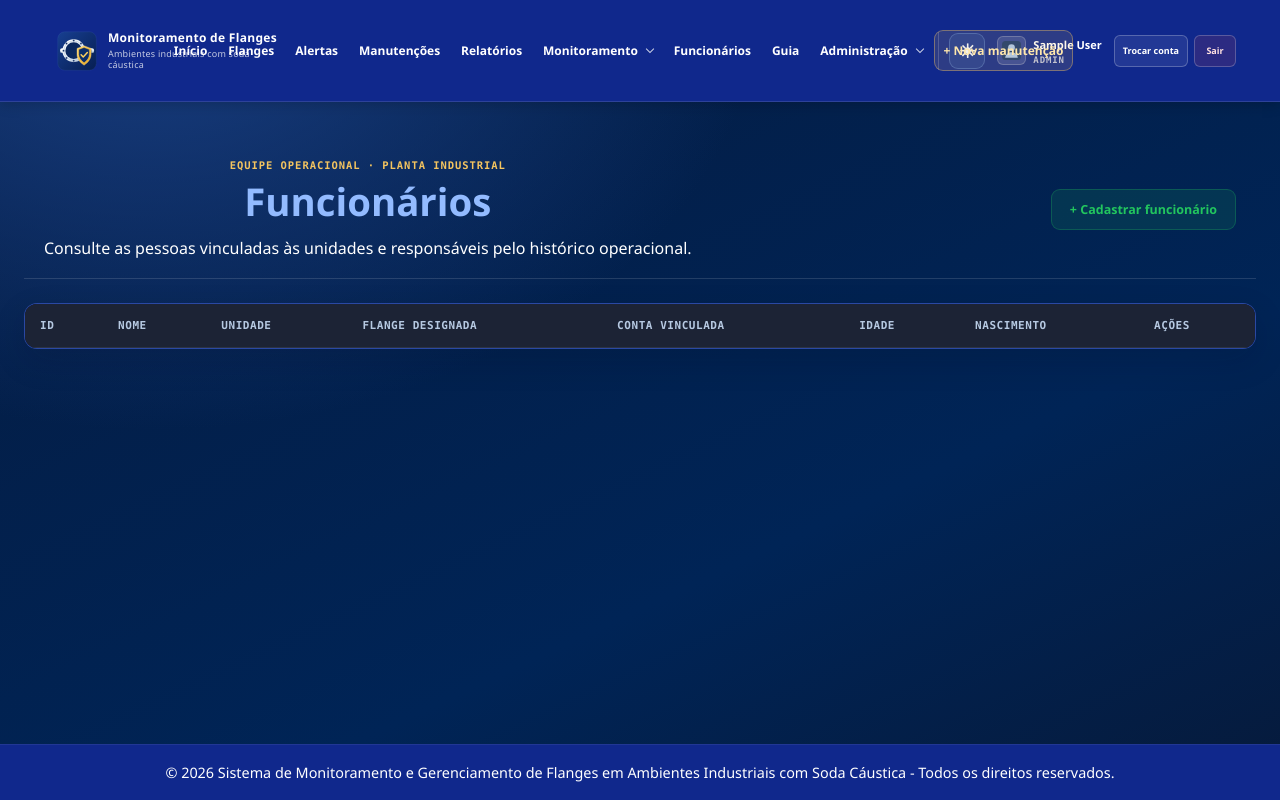
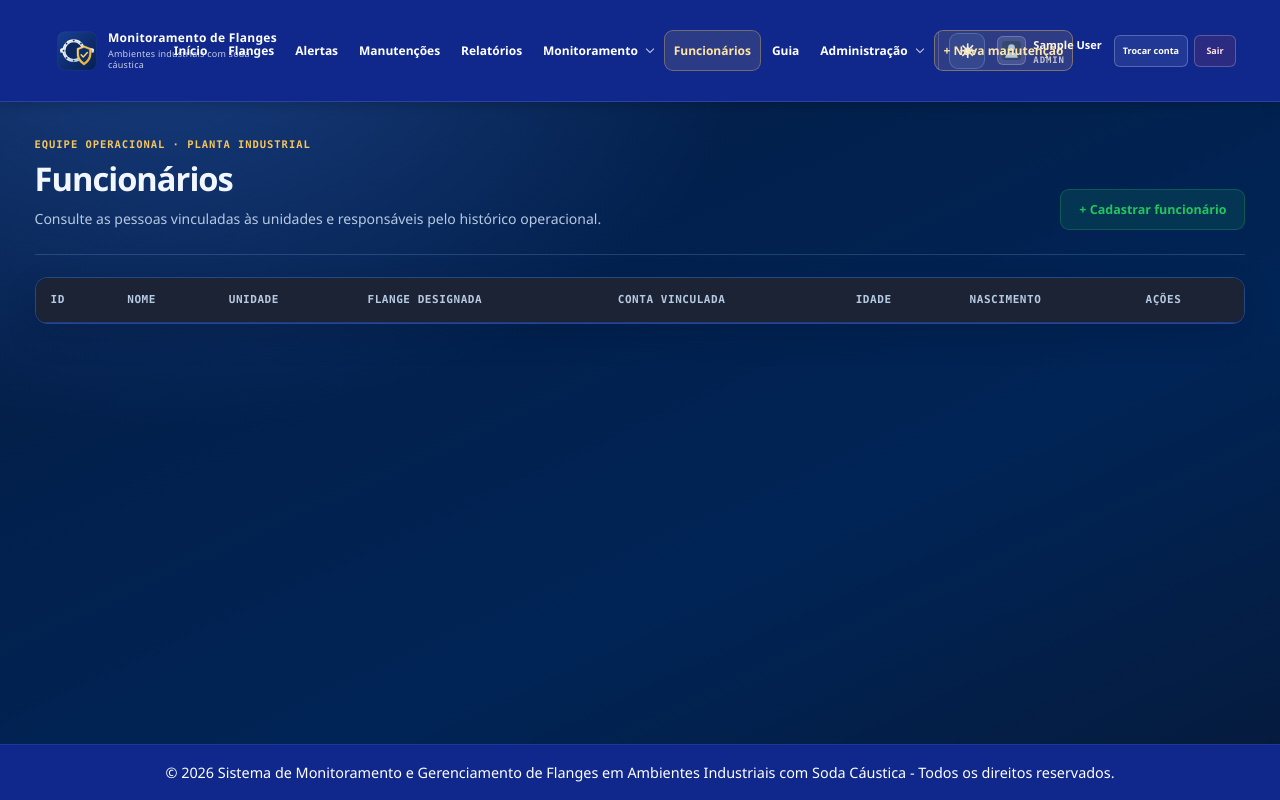
Before and after one commit to LucasMarangoni01/Projeto_Final, a Spring Boot app: page /funcionario/listagem in a window 1280 px wide. Run offline with Spring Boot 4, Linux system fonts and the light colour scheme; the visitor is signed in with stand-in values (Sample User, id 1); data that the repository does not hold is empty; some of the project's set-up classes (security, data sources, template engines, error pages and the like) are left out, and stand-ins take their place.

Commit message:
style(telas): refina listas, formularios e indicador de navegacao

```diff
--- a/src/main/resources/static/theme.css
+++ b/src/main/resources/static/theme.css
@@ -354,3 +354,92 @@ html[data-theme="light"] .alerts-page .alert-button-normalize { color:#176341;ba
 @media(prefers-reduced-motion:reduce) {
   body:has(.main-nav) * { scroll-behavior:auto; }
 }
+
+
+/* Componentes de listagem, paginas de formulario e menus ativos */
+.main-nav .nav-link.is-current,.main-nav .nav-dropdown.has-current>summary {
+    border-color:rgba(244,196,95,.34);
+    background:rgba(244,196,95,.12);
+    color:#ffe4a3!important;
+}
+.main-nav .nav-dropdown-panel a.is-current {
+    background:rgba(244,196,95,.13);color:#ffe3a1!important;
+    border-left:3px solid #f4c45f;
+}
+.main-nav .mobile-menu-link.is-current {
+    background:rgba(244,196,95,.13);
+    color:#ffe3a1!important;
+    border-color:rgba(244,196,95,.2);
+    font-weight:800;
+}
+html[data-theme="light"] .main-nav :is(.nav-link.is-current,.nav-dropdown.has-current>summary) {
+    background:#fff3dc;border-color:#e5c98d;color:#81570d!important;
+}
+html[data-theme="light"] .main-nav :is(.mobile-menu-link.is-current,.nav-dropdown-panel a.is-current) {
+    background:#fff3dc;color:#7c5212!important;
+}
+.main-nav .mobile-menu-link { min-height:43px;font-size:12px; }
+.main-nav .mobile-menu>summary { font-size:11px;min-height:43px; }
+.main-nav .mobile-menu-label { font-size:10px;letter-spacing:.08em; }
+body:has(.main-nav) .flange-list-header { max-width:none; }
+body:has(.main-nav) .flange-list-count { margin:0;color:var(--fg-secondary);font-size:13px; }
+.flange-list-actions { display:flex;align-items:center;justify-content:flex-end;gap:10px;flex-wrap:wrap; }
+.flange-list-page .flange-table-wrap { background:var(--fg-panel); }
+.flange-list-page .flange-table { min-width:1030px;width:100%;background:var(--fg-panel); }
+.flange-list-page .flange-table td { line-height:1.55; }
+.flange-list-page .flange-table td strong { color:var(--fg-content);font-size:14px; }
+.flange-list-page .flange-table-muted { display:block;margin-top:4px;color:var(--fg-secondary);font-size:12px; }
+.flange-list-page .flange-table .foto-tabela { width:56px;height:56px;border-radius:10px; }
+body:has(.main-nav) main.funcionarios-page {
+    width:min(1440px,100%);max-width:1440px;margin-inline:auto;
+    padding:clamp(18px,2.7vw,38px) clamp(16px,2.7vw,38px) 60px;
+}
+.funcionarios-header {
+    display:flex;align-items:flex-end;justify-content:space-between;
+    flex-wrap:wrap;gap:18px;text-align:left;
+    padding:0 0 24px;margin-bottom:22px;border-bottom:1px solid var(--fg-outline);
+}
+.funcionarios-header .listagem-meta { gap:0; }
+.funcionarios-header h1 {
+    margin:8px 0 10px;color:var(--fg-content);
+    font-size:clamp(27px,2.55vw,38px);line-height:1.15;letter-spacing:-.03em;
+}
+.funcionarios-header p { margin:0;color:var(--fg-secondary);font-size:14px;line-height:1.6;max-width:710px; }
+.funcionarios-header .funcionarios-new { padding:10px 18px;min-height:44px; }
+.funcionarios-page .table-container { background:var(--fg-panel); }
+.funcionarios-page .funcionarios-table { min-width:760px;width:100%; }
+.funcionarios-page .funcionarios-table td { overflow-wrap:anywhere; }
+.funcionarios-page .acoes-celula { min-width:170px; }
+body:has(.main-nav) main.operador-form-page {
+    width:100%;max-width:980px;margin:0 auto;
+    padding:clamp(22px,3vw,44px) 16px 56px;
+    display:block;min-height:calc(100vh - 120px);
+}
+body:has(.main-nav) .operador-form-card {
+    max-width:920px;width:100%;margin:0 auto;
+    padding:clamp(19px,3vw,37px);
+    border-radius:15px;border:1px solid var(--fg-outline);
+    background:linear-gradient(145deg,var(--fg-panel-raised),var(--fg-panel));
+    box-shadow:var(--fg-elevation);color:var(--fg-content);
+}
+html[data-theme="light"] body:has(.main-nav) .operador-form-card { background:#fff; }
+.operador-form-card .operador-form-title { color:var(--fg-content);font-size:clamp(25px,2.4vw,32px);letter-spacing:-.025em;margin:8px 0 10px; }
+.operador-form-card .operador-form-description { color:var(--fg-secondary);font-size:13.5px;line-height:1.6;margin:0 0 22px; }
+.operador-form-card .operador-form-section { color:var(--fg-content);font-size:17px;font-weight:800;margin:0 0 18px;padding:0 0 12px;border-bottom:1px solid var(--fg-outline); }
+.operador-form-card .form-group small { display:block;margin-top:7px;color:var(--fg-secondary);font-size:12px;line-height:1.5; }
+body:has(.main-nav) .analises-main .chart-panel-heading h2 { color:var(--fg-content);font-size:18px;line-height:1.3; }
+body:has(.main-nav) .analises-main .chart-panel-heading p { color:var(--fg-secondary);font-size:12.5px;line-height:1.55; }
+body:has(.main-nav) .analises-main .chart-empty strong { color:var(--fg-content);font-size:14px; }
+body:has(.main-nav) .analises-main .chart-empty span { color:var(--fg-secondary);font-size:12px; }
+body:has(.main-nav) .analises-main .chart-canvas-wrap { min-height:245px; }
+body:has(.main-nav) .analises-main .chart-featured .chart-canvas-wrap { min-height:310px; }
+body:has(.main-nav) .monitoramento-auto { font-size:12.5px;line-height:1.5; }
+@media(max-width:700px) {
+    body:has(.main-nav) main.funcionarios-page { padding:18px 13px 38px; }
+    .flange-list-actions { width:100%;justify-content:flex-start; }
+    .flange-list-actions>a { flex:1 1 165px; }
+    .funcionarios-header { align-items:flex-start; }
+    .funcionarios-header .funcionarios-new { width:100%; }
+    body:has(.main-nav) main.operador-form-page { padding:20px 13px 38px; }
+    body:has(.main-nav) .operador-form-card { padding:20px 16px; }
+}
```
